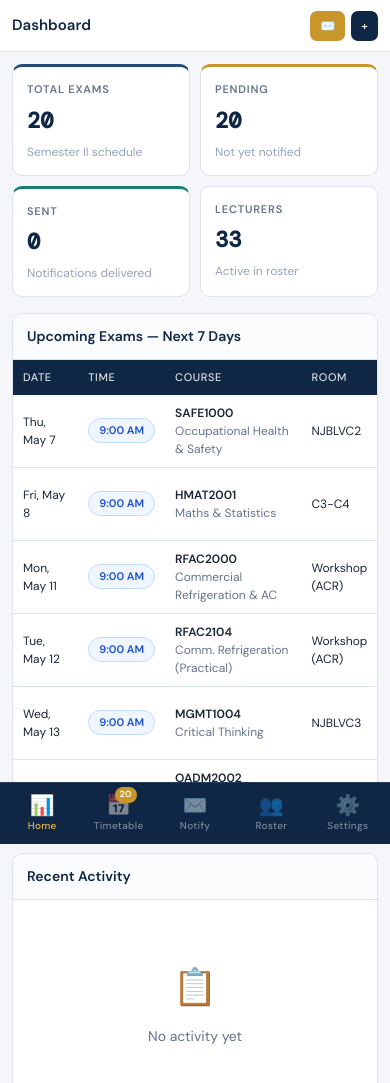
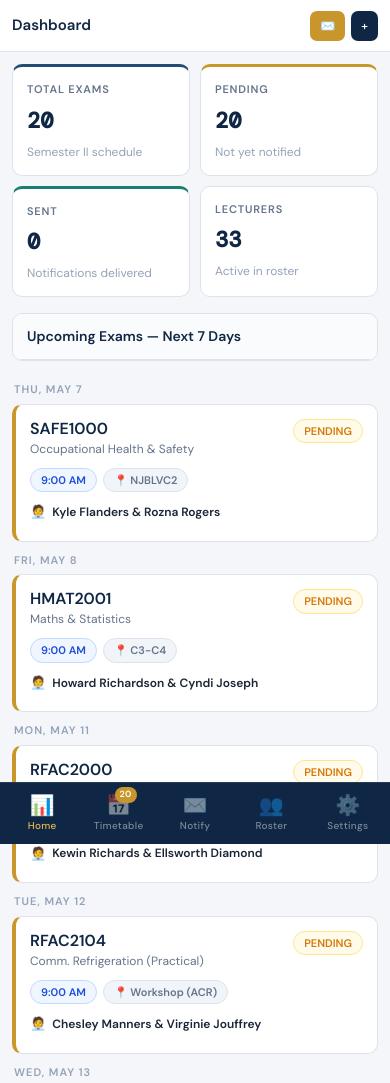
Before and after one commit to enoete/cfbc-invig, a plain HTML site: page docs/index.html in a window 390 px wide. Shown: the top 1083 px of the page. Drawn offline with nearby package versions, Linux system fonts and the light colour scheme.

Commit message:
Update index.html

```diff
--- a/docs/index.html
+++ b/docs/index.html
@@ -461,6 +461,8 @@ textarea { resize: vertical; min-height: 80px; }
 }
 .combo-clear.visible { display: block; }
 
+.dash-upcoming-cards { display: none; }
+
 /* ── MOBILE EXAM CARDS ── */
 .exam-cards { display: none; }
 .exam-card {
@@ -556,6 +558,10 @@ textarea { resize: vertical; min-height: 80px; }
   /* Roster — hide table, show cards */
   .roster-table-wrap { display: none; }
   .roster-cards { display: block; }
+
+  /* Dashboard upcoming — hide table, show cards */
+  .dash-upcoming-table-wrap { display: none; }
+  .dash-upcoming-cards { display: block; }
 
   /* Notify rows — full width */
   .notify-row { align-items: flex-start; }
@@ -785,7 +791,7 @@ textarea { resize: vertical; min-height: 80px; }
             <div class="card-title">Upcoming Exams — Next 7 Days</div>
           </div>
           <div class="card-body" style="padding:0">
-            <div class="tbl-wrap">
+            <div class="tbl-wrap dash-upcoming-table-wrap">
               <table id="dash-upcoming-table">
                 <thead><tr>
                   <th>Date</th><th>Time</th><th>Course</th><th>Room</th><th>Invigilators</th><th>Status</th>
@@ -795,6 +801,7 @@ textarea { resize: vertical; min-height: 80px; }
             </div>
           </div>
         </div>
+        <div class="dash-upcoming-cards" id="dash-upcoming-cards"></div>
 
         <div class="card">
           <div class="card-header"><div class="card-title">Recent Activity</div></div>
@@ -1304,8 +1311,12 @@ function renderDashboard() {
     .sort((a,b) => a.date.localeCompare(b.date));
 
   const tbody = document.getElementById('dash-upcoming-body');
+  const dashCards = document.getElementById('dash-upcoming-cards');
+
   if (upcoming.length === 0) {
-    tbody.innerHTML = '<tr><td colspan="6"><div class="empty"><div class="icon">📅</div><div class="msg">No exams in the next 7 days</div></div></td></tr>';
+    const empty = '<div class="empty"><div class="icon">📅</div><div class="msg">No exams in the next 7 days</div></div>';
+    tbody.innerHTML = `<tr><td colspan="6">${empty}</td></tr>`;
+    dashCards.innerHTML = empty;
   } else {
     tbody.innerHTML = upcoming.map(e => `
       <tr>
@@ -1316,6 +1327,31 @@ function renderDashboard() {
         <td style="font-size:12px">${[e.inv1,e.inv2].filter(Boolean).join('<br>')}</td>
         <td><span class="badge badge-${e.status.toLowerCase()}">${e.status}</span></td>
       </tr>`).join('');
+
+    // Mobile cards — group by date
+    const byDate = {};
+    upcoming.forEach(e => { (byDate[e.date] = byDate[e.date] || []).push(e); });
+    dashCards.innerHTML = Object.entries(byDate).map(([date, dayExams]) => `
+      <div style="margin-bottom:6px;font-size:11px;font-weight:700;letter-spacing:1px;text-transform:uppercase;color:var(--text-faint);padding:0 2px">${fmtDate(date)}</div>
+      ${dayExams.map(e => `
+        <div class="exam-card status-${e.status.toLowerCase()}">
+          <div class="exam-card-top">
+            <div>
+              <div class="exam-card-code">${e.code}</div>
+              <div class="exam-card-name">${e.courseName}</div>
+            </div>
+            <span class="badge badge-${e.status.toLowerCase()}">${e.status}</span>
+          </div>
+          <div class="exam-card-badges">
+            <span class="badge ${e.time==='9:00 AM'?'badge-am':'badge-pm'}">${e.time}</span>
+            <span class="badge" style="background:#f1f5f9;color:var(--text-muted);border:1px solid var(--border)">📍 ${e.room}</span>
+          </div>
+          <div class="exam-card-row">
+            <span class="icon">🧑‍💼</span>
+            <div><strong>${[e.inv1,e.inv2].filter(Boolean).join(' &amp; ') || '—'}</strong></div>
+          </div>
+        </div>`).join('')}
+    `).join('');
   }
 
   // Recent log
```
